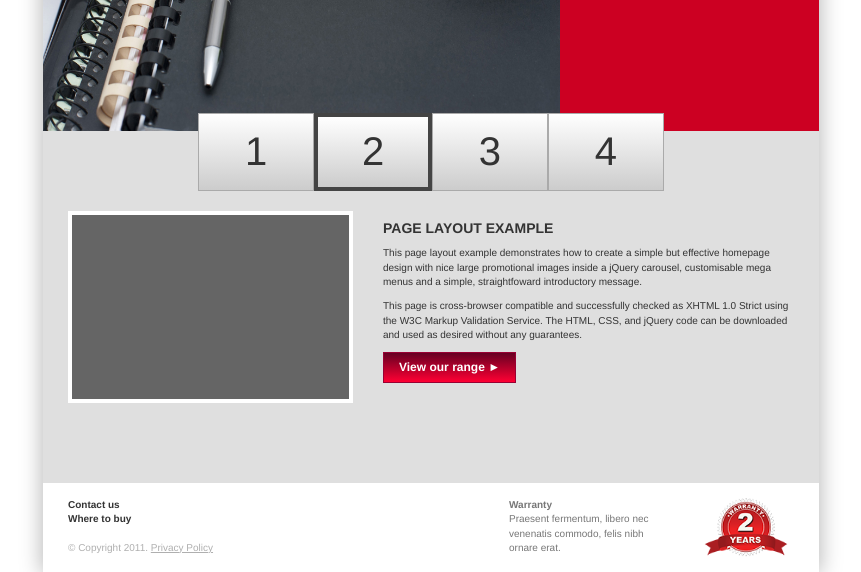
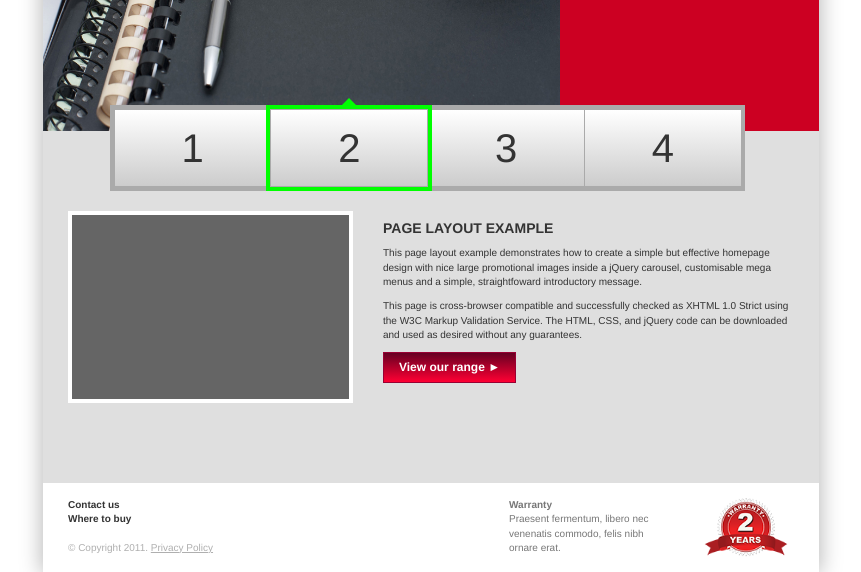
Before and after one commit to Rixuel/Seedlify-technical-exercise, a plain HTML site: page index.html in a window 1280 px wide. Shown: the part 299-871 px from the top of the page, without its empty margins (209-1070 px from the left). Drawn offline with Linux system fonts and the light colour scheme.

Commit message:
commit carousel

```diff
--- a/css/style.css
+++ b/css/style.css
@@ -23,7 +23,6 @@ img {
     }
 }
 
-
 .carouselMain {
     padding: 0;
 }
@@ -45,6 +44,10 @@ img {
 .copyright a {
     color: #AFAFAF;
     text-decoration: underline;
+}
+
+.indicators-box {
+    border: 4px solid #AAA;
 }
 
 .rectangle {
@@ -136,10 +139,13 @@ img {
 
 .carousel-indicators {
     bottom: -70px;
+    left: 300px;
+    width: 635px;
 }
+
 .carousel-indicators > li,
 .carousel-indicators > li.active{
-    background: red; /* For browsers that do not support gradients */
+    background: #FFF; /* For browsers that do not support gradients */
     background: -webkit-linear-gradient(#FFF, #CCC); /* For Safari 5.1 to 6.0 */
     background: -o-linear-gradient(#FFF, #CCC); /* For Opera 11.1 to 12.0 */
     background: -moz-linear-gradient(#FFF, #CCC); /* For Firefox 3.6 to 15 */
@@ -149,31 +155,31 @@ img {
     width: 158px;
     height: 78px;
     border-radius: 0;
-    border: solid 1px #AAA;
+    border: 1px solid #AAA;
     text-indent: 0;
 
-    display: table-cell;
+    margin: 0 -2px 0 -2px;
+    padding-top: 10px;
+
+    /*display: table-cell;
     vertical-align: middle; /*middle centred*/
 }
 .carousel-indicators > li.active {
-    border: solid 4px #444;
+    outline-color: #0f0;
+    outline-style: solid;
+    outline-width: 4px;
+    position: relative;
 }
+.carousel-indicators > li.active:after {
+    content: "";
+    position: absolute;
+    top: -12px;
+    left: 68px;
 
-/*
-.carousel-indicators li {
-    display: inline-block;
-    width: 100px;
-    height: 48px;
-    margin: 0px;
-    text-indent: 0;
-    cursor: pointer;
-    border: none;
-    border-radius: 0%;
-    background-color: #FFF;
+    border-left: 10px solid transparent;
+    border-right: 10px solid transparent;
+    border-bottom: 10px solid #0F0;
+
+    display: block;
+    z-index: 1;
 }
-.carousel-indicators .active {
-    border: 4px solid #0f0;
-    width: 100px;
-    height: 48px;
-    margin: 0px;
-}*/
--- a/index.html
+++ b/index.html
@@ -48,7 +48,7 @@
 
                         <div id="carousel-example-generic" class="carousel" data-ride="carousel">
                             <!-- Indicators -->
-                            <ol class="carousel-indicators">
+                            <ol class="carousel-indicators indicators-box">
                                 <li data-target="#carousel-example-generic" data-slide-to="0" class="active">1</li>
                                 <li data-target="#carousel-example-generic" data-slide-to="1">2</li>
                                 <li data-target="#carousel-example-generic" data-slide-to="2">3</li>
```
